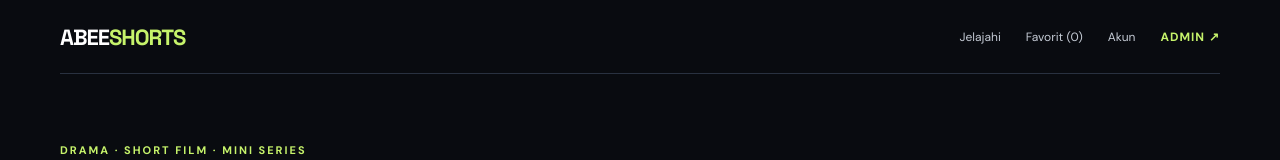
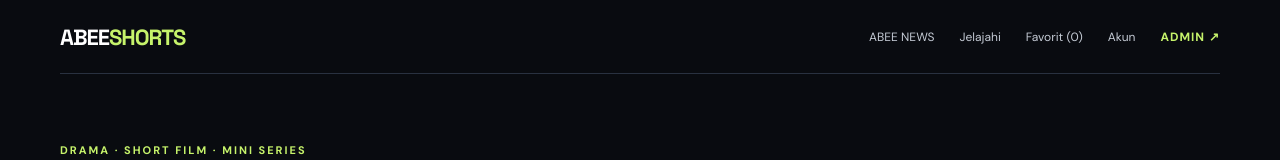
Before and after one commit to adamm0708-lgtm/abee-short, a Next.js app: page / in a window 1280 px wide. Shown: the top 160 px of the page. Built offline with nearby package versions, Linux system fonts and the light colour scheme; no server answers.

Commit message:
Add ABEE NEWS navigation to home

```diff
--- a/app/page.tsx
+++ b/app/page.tsx
@@ -38,7 +38,7 @@ export default function Home() {
   const favoriteFilms=films.filter(f=>favorites.includes(f.id));
   const recentFilms=history.map(id=>films.find(f=>f.id===id)).filter((f):f is Film=>Boolean(f));
   return <main className="home-page">
-    <nav className="top-nav wrap"><a className="brand" href="/">ABEE<span>SHORTS</span></a><div className="nav-right"><a href="#katalog">Jelajahi</a><a href="#favorit">Favorit ({favorites.length})</a><a href="/akun">Akun</a><a className="admin-link" href="/admin">ADMIN ↗</a></div></nav>
+    <nav className="top-nav wrap"><a className="brand" href="/">ABEE<span>SHORTS</span></a><div className="nav-right"><a href="/news">ABEE NEWS</a><a href="#katalog">Jelajahi</a><a href="#favorit">Favorit ({favorites.length})</a><a href="/akun">Akun</a><a className="admin-link" href="/admin">ADMIN ↗</a></div></nav>
     {featured?<section className="feature-hero">
       {featured.poster_url&&<div className="feature-backdrop" style={{backgroundImage:`url("${featured.poster_url}")`}}/>}<div className="feature-shade"/>
       <div className="feature-content wrap"><div className="feature-copy"><p className="eyebrow">ABEE SHORTS · PILIHAN CERITA</p><span className="feature-kicker">FEATURED FILM</span><h1>{featured.title}</h1><p className="feature-description">{featured.description||"Temukan cerita pilihan di ABEE SHORTS."}</p><div className="feature-tags"><span>{featured.genre}</span><span>{featured.country}</span>{featured.year&&<span>{featured.year}</span>}</div><a className="watch-cta" href={`/watch?id=${featured.id}`} onClick={()=>remember(featured.id)}>▶ &nbsp; Tonton sekarang</a></div>
```
